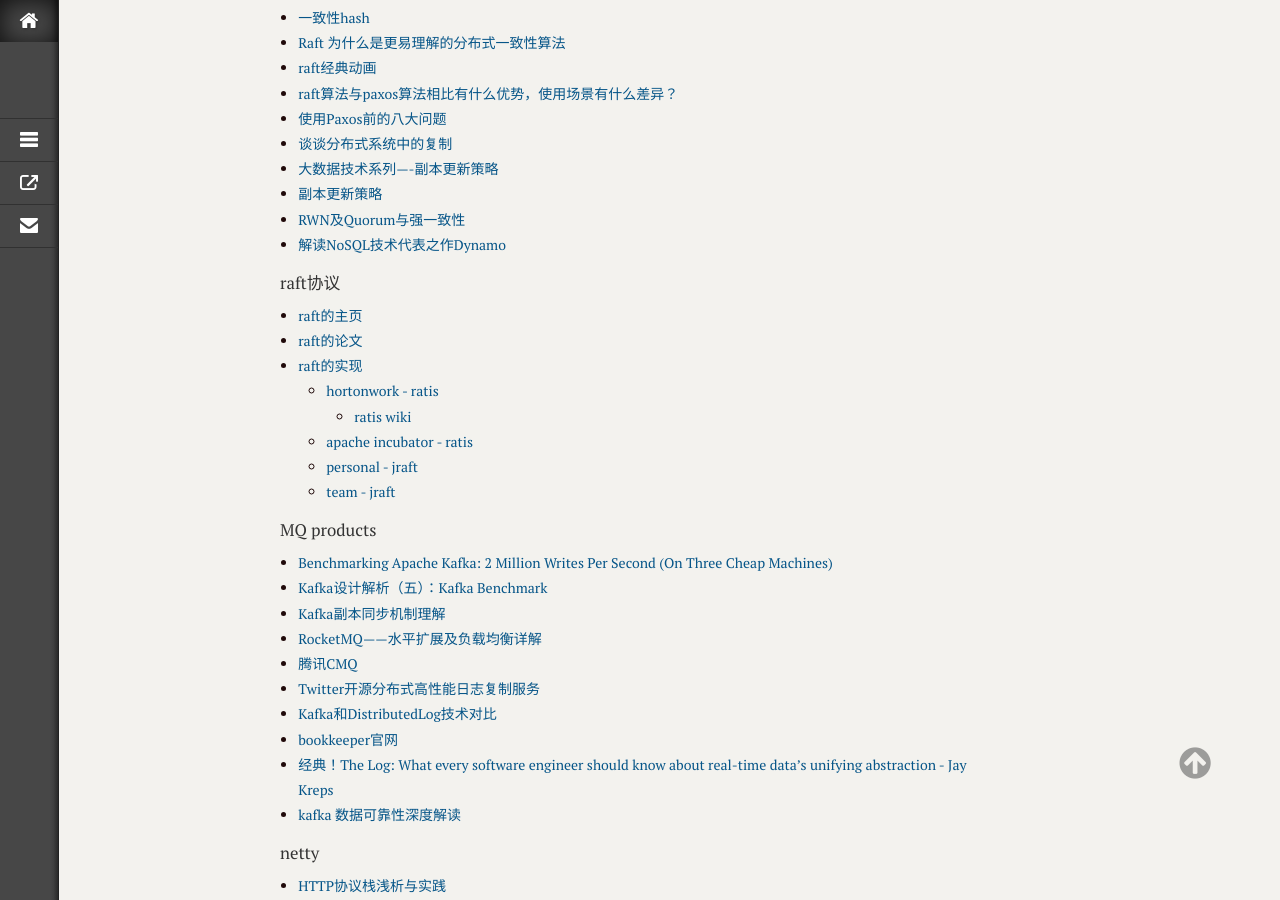
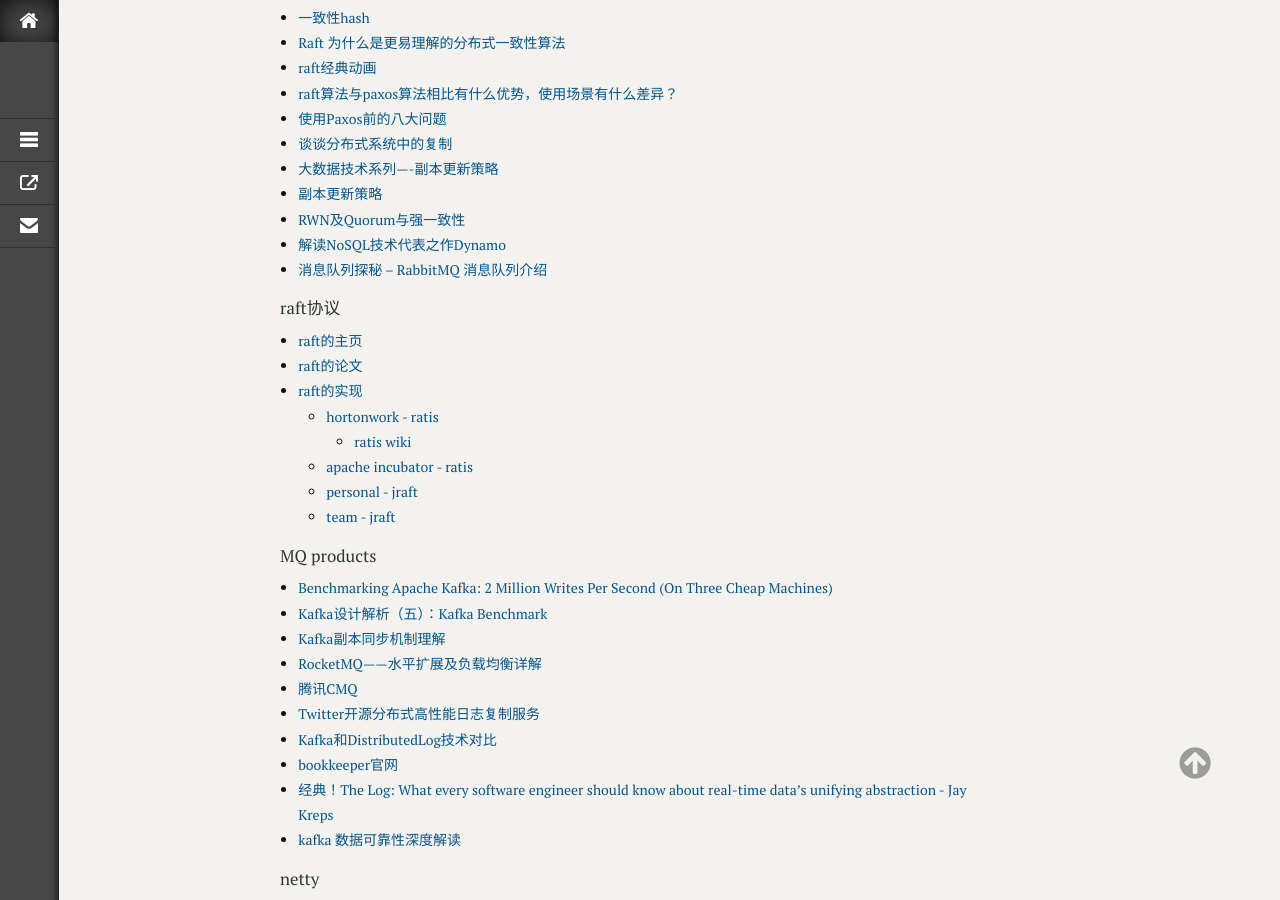
Before and after one commit to xmtsui/blog, a Jekyll site: the page built from _posts/2017/2017-03-14-readqueue-01.md, in a window 1280 px wide and 900 px high, scrolled down 1062 px. Built offline with Jekyll 4.4.1, drawn with Linux system fonts in a browser that asks for light colours; comment, search, counter and statistics services are not loaded.

Commit message:
modify by quickcommint

```diff
--- a/_posts/2017/2017-03-14-readqueue-01.md
+++ b/_posts/2017/2017-03-14-readqueue-01.md
@@ -51,6 +51,7 @@
 * [副本更新策略](https://segmentfault.com/a/1190000004480546)
 * [RWN及Quorum与强一致性](https://segmentfault.com/a/1190000004499551)
 * [解读NoSQL技术代表之作Dynamo](http://www.infoq.com/cn/articles/nosql-dynamo)
+* [消息队列探秘 – RabbitMQ 消息队列介绍](http://www.jianshu.com/p/24f464f9161c)
 
 #### raft协议
 * [raft的主页](https://raft.github.io/)
```
